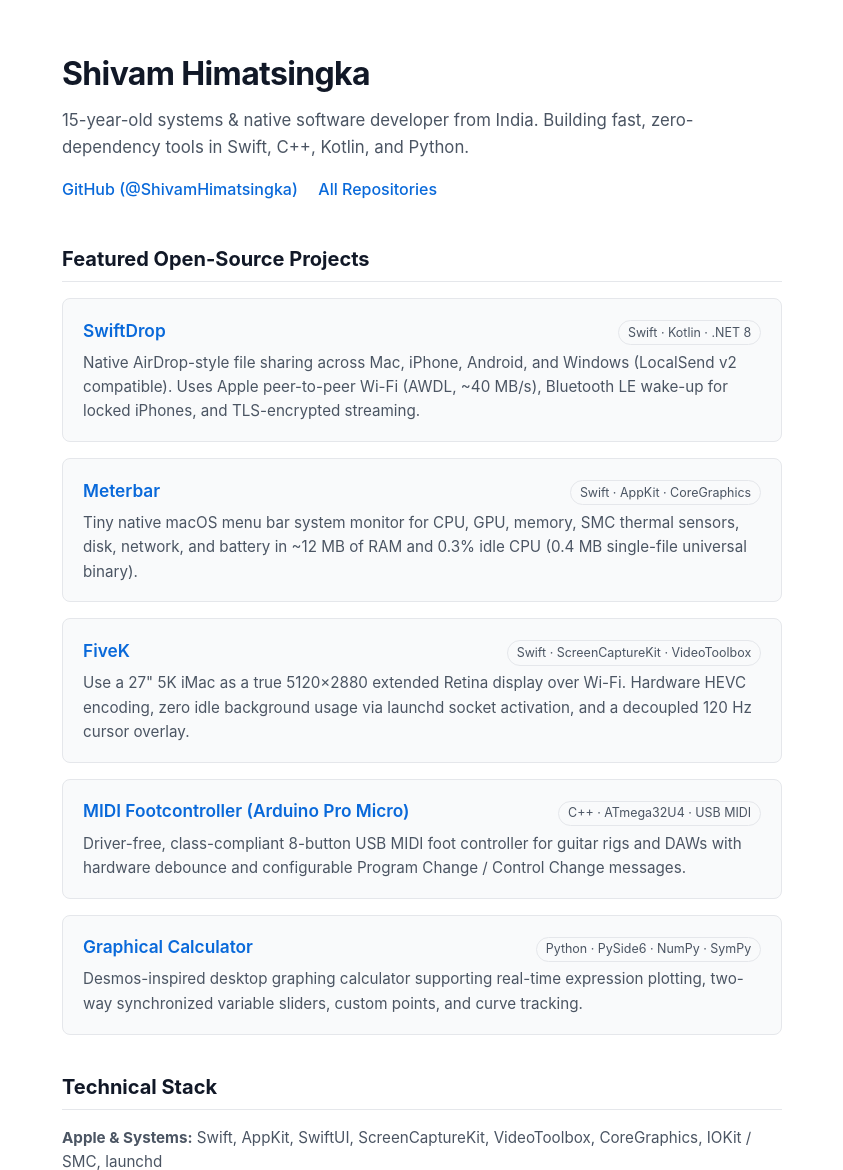
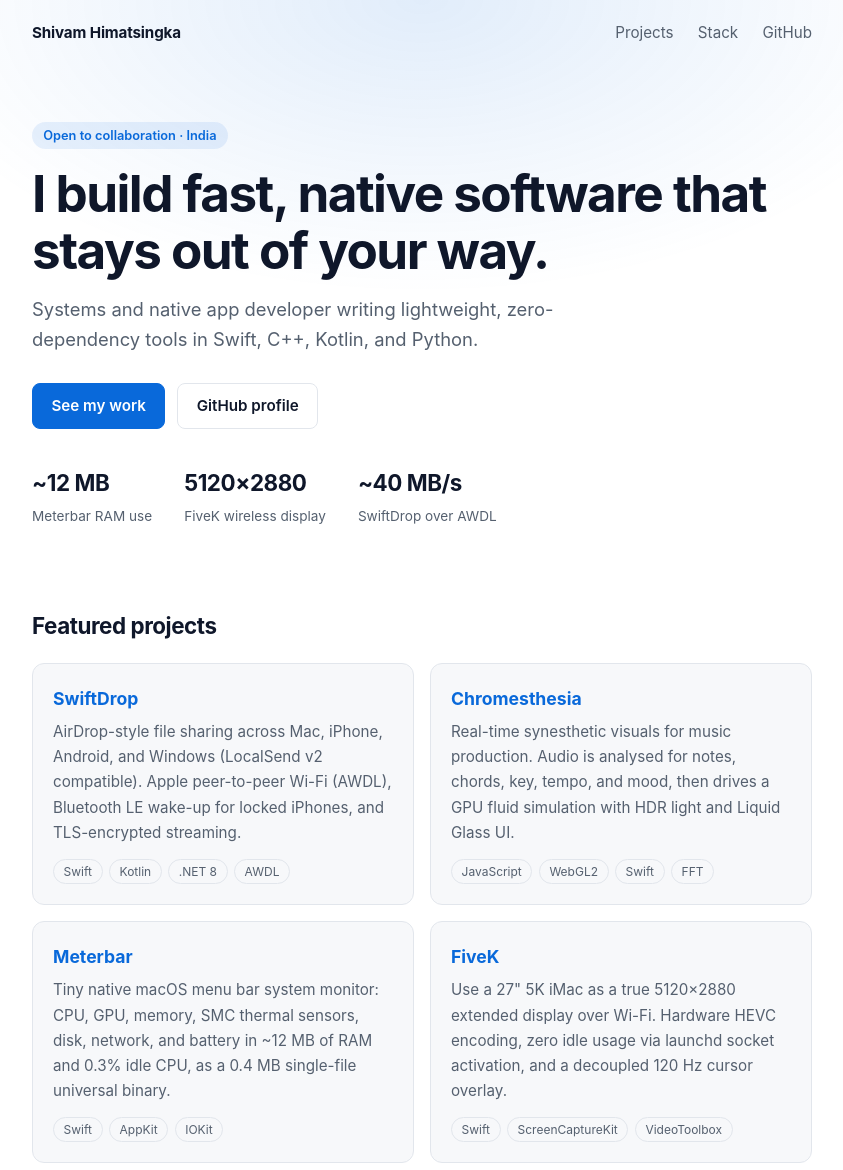
Before and after one commit to ShivamHimatsingka/shivamhimatsingka.github.io, a plain HTML site: page index.html in a window 1280 px wide. Shown: the top 1170 px of the page, without its empty margins (218-1061 px from the left). Drawn offline with Linux system fonts and the light colour scheme.

Commit message:
Redesign portfolio: fix canonical/OG URLs, add Chromesthesia, polish layout
Co-Authored-By: Claude Sonnet 5.5 <noreply@anthropic.com>

```diff
--- a/index.html
+++ b/index.html
@@ -5,26 +5,29 @@
   <meta name="msvalidate.01" content="E18E14BA4FF711DF40ADDACDABE24C00" />
   <meta charset="UTF-8" />
   <meta name="viewport" content="width=device-width, initial-scale=1.0" />
-  <title>Shivam Himatsingka — Systems & Native Software Developer</title>
-  <meta name="description" content="Portfolio of Shivam Himatsingka — 15-year-old systems and native app developer in India building lightweight software in Swift, C++, Kotlin, and Python." />
-  <meta name="keywords" content="Shivam Himatsingka, SwiftDrop, Meterbar, FiveK, macOS developer, Swift, systems programming, open source" />
+  <title>Shivam Himatsingka — Systems &amp; Native Software Developer</title>
+  <meta name="description" content="Portfolio of Shivam Himatsingka, a systems and native app developer in India building lightweight software in Swift, C++, Kotlin, and Python." />
+  <meta name="keywords" content="Shivam Himatsingka, SwiftDrop, Meterbar, FiveK, Chromesthesia, macOS developer, Swift, systems programming, open source" />
   <meta name="author" content="Shivam Himatsingka" />
-  <link rel="canonical" href="https://github.io" />
+  <meta name="theme-color" content="#0d1117" />
+  <link rel="canonical" href="https://shivamhimatsingka.github.io/" />
 
-  <!-- Open Graph for clean link previews -->
-  <meta property="og:title" content="Shivam Himatsingka — Systems & Native Software Developer" />
+  <meta property="og:title" content="Shivam Himatsingka — Systems &amp; Native Software Developer" />
   <meta property="og:description" content="Lightweight, zero-dependency native apps and systems tools in Swift, C++, Kotlin, and Python." />
-  <meta property="og:url" content="https://github.io" />
+  <meta property="og:url" content="https://shivamhimatsingka.github.io/" />
   <meta property="og:type" content="website" />
+  <meta name="twitter:card" content="summary" />
 
   <style>
     :root {
       --bg: #ffffff;
-      --fg: #111827;
-      --muted: #4b5563;
-      --border: #e5e7eb;
+      --fg: #0f172a;
+      --muted: #55606f;
+      --border: #e2e6ec;
       --accent: #0969da;
-      --card-bg: #f9fafb;
+      --accent-soft: rgba(9, 105, 218, 0.09);
+      --card-bg: #f7f8fa;
+      --glow: rgba(9, 105, 218, 0.12);
     }
     @media (prefers-color-scheme: dark) {
       :root {
@@ -33,156 +36,195 @@
         --muted: #8b949e;
         --border: #30363d;
         --accent: #58a6ff;
+        --accent-soft: rgba(88, 166, 255, 0.12);
         --card-bg: #161b22;
+        --glow: rgba(88, 166, 255, 0.14);
       }
     }
     * { box-sizing: border-box; }
+    html { scroll-behavior: smooth; }
     body {
       font-family: -apple-system, BlinkMacSystemFont, "Segoe UI", Roboto, sans-serif;
       background: var(--bg);
       color: var(--fg);
-      line-height: 1.6;
-      max-width: 760px;
-      margin: 0 auto;
-      padding: 3rem 1.25rem;
+      line-height: 1.65;
+      margin: 0;
     }
-    header { margin-bottom: 2.5rem; }
-    h1 { font-size: 2rem; margin: 0 0 0.5rem; letter-spacing: -0.02em; }
-    .subtitle { color: var(--muted); font-size: 1.05rem; margin: 0 0 1rem; }
-    .links a {
+    body::before {
+      content: "";
+      position: fixed;
+      inset: 0 0 auto 0;
+      height: 420px;
+      background: radial-gradient(60% 100% at 50% 0%, var(--glow), transparent 70%);
+      pointer-events: none;
+      z-index: -1;
+    }
+    .wrap { max-width: 820px; margin: 0 auto; padding: 0 1.25rem; }
+    nav {
+      display: flex;
+      justify-content: space-between;
+      align-items: center;
+      padding: 1.25rem 0;
+      font-size: 0.95rem;
+    }
+    nav .brand { font-weight: 700; letter-spacing: -0.01em; color: var(--fg); text-decoration: none; }
+    nav a.link { color: var(--muted); text-decoration: none; margin-left: 1.25rem; }
+    nav a.link:hover { color: var(--accent); }
+    .hero { padding: 3.5rem 0 2rem; }
+    .eyebrow {
       display: inline-block;
-      margin-right: 1rem;
+      font-size: 0.8rem;
+      font-weight: 600;
       color: var(--accent);
+      background: var(--accent-soft);
+      padding: 0.2rem 0.7rem;
+      border-radius: 999px;
+      margin-bottom: 1rem;
+    }
+    h1 { font-size: clamp(2.2rem, 6vw, 3.2rem); line-height: 1.1; margin: 0 0 1rem; letter-spacing: -0.03em; }
+    .subtitle { color: var(--muted); font-size: 1.15rem; max-width: 600px; margin: 0 0 1.75rem; }
+    .btns { display: flex; flex-wrap: wrap; gap: 0.75rem; }
+    .btn {
+      display: inline-block;
+      padding: 0.6rem 1.15rem;
+      border-radius: 8px;
+      font-weight: 600;
+      font-size: 0.95rem;
       text-decoration: none;
-      font-weight: 500;
+      border: 1px solid var(--border);
+      color: var(--fg);
+      transition: transform 0.15s, border-color 0.15s;
     }
-    .links a:hover { text-decoration: underline; }
-    h2 {
-      font-size: 1.25rem;
-      border-bottom: 1px solid var(--border);
-      padding-bottom: 0.4rem;
-      margin: 2.25rem 0 1rem;
-    }
-    .grid {
-      display: grid;
-      grid-template-columns: 1fr;
-      gap: 1rem;
-    }
+    .btn:hover { transform: translateY(-1px); border-color: var(--accent); }
+    .btn.primary { background: var(--accent); border-color: var(--accent); color: #fff; }
+    .stats { display: flex; flex-wrap: wrap; gap: 2rem; margin-top: 2.25rem; }
+    .stat b { display: block; font-size: 1.4rem; letter-spacing: -0.02em; }
+    .stat span { color: var(--muted); font-size: 0.85rem; }
+    h2 { font-size: 1.4rem; letter-spacing: -0.02em; margin: 3rem 0 1.1rem; }
+    .grid { display: grid; grid-template-columns: repeat(auto-fit, minmax(min(340px, 100%), 1fr)); gap: 1rem; }
     .card {
+      display: flex;
+      flex-direction: column;
       background: var(--card-bg);
       border: 1px solid var(--border);
-      border-radius: 8px;
-      padding: 1.1rem 1.25rem;
+      border-radius: 12px;
+      padding: 1.25rem;
+      text-decoration: none;
+      color: inherit;
+      transition: transform 0.15s, border-color 0.15s, box-shadow 0.15s;
     }
-    .card-header {
-      display: flex;
-      justify-content: space-between;
-      align-items: baseline;
-      gap: 0.5rem;
-      margin-bottom: 0.35rem;
-    }
-    .card-title {
-      font-weight: 600;
-      font-size: 1.08rem;
-      color: var(--accent);
-      text-decoration: none;
-    }
-    .card-title:hover { text-decoration: underline; }
+    .card:hover { transform: translateY(-2px); border-color: var(--accent); box-shadow: 0 6px 20px var(--glow); }
+    .card-title { font-weight: 650; font-size: 1.1rem; color: var(--accent); margin-bottom: 0.4rem; }
+    .card p { margin: 0 0 0.9rem; color: var(--muted); font-size: 0.95rem; flex: 1; }
+    .tags { display: flex; flex-wrap: wrap; gap: 0.4rem; }
     .tag {
-      font-size: 0.78rem;
+      font-size: 0.75rem;
       color: var(--muted);
       border: 1px solid var(--border);
       border-radius: 999px;
-      padding: 0.1rem 0.55rem;
+      padding: 0.1rem 0.6rem;
       white-space: nowrap;
     }
-    .card p { margin: 0; color: var(--muted); font-size: 0.95rem; }
-    .skills { color: var(--muted); font-size: 0.95rem; }
+    .stack { display: grid; grid-template-columns: repeat(auto-fit, minmax(min(240px, 100%), 1fr)); gap: 1rem; }
+    .stack div { background: var(--card-bg); border: 1px solid var(--border); border-radius: 12px; padding: 1.1rem 1.25rem; }
+    .stack h3 { margin: 0 0 0.4rem; font-size: 0.95rem; }
+    .stack p { margin: 0; color: var(--muted); font-size: 0.9rem; }
     footer {
-      margin-top: 3rem;
-      padding-top: 1rem;
+      margin-top: 4rem;
+      padding: 1.5rem 0 2.5rem;
       border-top: 1px solid var(--border);
       color: var(--muted);
       font-size: 0.85rem;
+      display: flex;
+      justify-content: space-between;
+      flex-wrap: wrap;
+      gap: 0.5rem;
     }
+    footer a { color: inherit; }
+    @media (prefers-reduced-motion: reduce) { * { transition: none !important; } html { scroll-behavior: auto; } }
   </style>
 </head>
 <body>
-  <header>
-    <h1>Shivam Himatsingka</h1>
+  <div class="wrap">
+    <nav>
+      <a class="brand" href="#">Shivam Himatsingka</a>
+      <div>
+        <a class="link" href="#projects">Projects</a>
+        <a class="link" href="#stack">Stack</a>
+        <a class="link" href="https://github.com/ShivamHimatsingka" rel="me">GitHub</a>
+      </div>
+    </nav>
+
+    <header class="hero">
+      <span class="eyebrow">Open to collaboration · India</span>
+      <h1>I build fast, native software that stays out of your way.</h1>
       <p class="subtitle">
-      15-year-old systems &amp; native software developer from India. Building fast, zero-dependency tools in Swift, C++, Kotlin, and Python.
+        Systems and native app developer writing lightweight, zero-dependency tools in Swift, C++, Kotlin, and Python.
       </p>
-    <div class="links">
-      <a href="https://github.com/ShivamHimatsingka" rel="me">GitHub (@ShivamHimatsingka)</a>
-      <a href="https://github.com/ShivamHimatsingka?tab=repositories">All Repositories</a>
+      <div class="btns">
+        <a class="btn primary" href="#projects">See my work</a>
+        <a class="btn" href="https://github.com/ShivamHimatsingka" rel="me">GitHub profile</a>
+      </div>
+      <div class="stats">
+        <div class="stat"><b>~12 MB</b><span>Meterbar RAM use</span></div>
+        <div class="stat"><b>5120×2880</b><span>FiveK wireless display</span></div>
+        <div class="stat"><b>~40 MB/s</b><span>SwiftDrop over AWDL</span></div>
       </div>
     </header>
 
     <main>
-    <h2>Featured Open-Source Projects</h2>
+      <h2 id="projects">Featured projects</h2>
       <div class="grid">
-      <article class="card">
-        <div class="card-header">
-          <a class="card-title" href="https://github.com/ShivamHimatsingka/SwiftDrop">SwiftDrop</a>
-          <span class="tag">Swift · Kotlin · .NET 8</span>
-        </div>
-        <p>
-          Native AirDrop-style file sharing across Mac, iPhone, Android, and Windows (LocalSend v2 compatible). Uses Apple peer-to-peer Wi-Fi (AWDL, ~40 MB/s), Bluetooth LE wake-up for locked iPhones, and TLS-encrypted streaming.
-        </p>
-      </article>
+        <a class="card" href="https://github.com/ShivamHimatsingka/SwiftDrop">
+          <div class="card-title">SwiftDrop</div>
+          <p>AirDrop-style file sharing across Mac, iPhone, Android, and Windows (LocalSend v2 compatible). Apple peer-to-peer Wi-Fi (AWDL), Bluetooth LE wake-up for locked iPhones, and TLS-encrypted streaming.</p>
+          <div class="tags"><span class="tag">Swift</span><span class="tag">Kotlin</span><span class="tag">.NET 8</span><span class="tag">AWDL</span></div>
+        </a>
 
-      <article class="card">
-        <div class="card-header">
-          <a class="card-title" href="https://github.com/ShivamHimatsingka/Meterbar">Meterbar</a>
-          <span class="tag">Swift · AppKit · CoreGraphics</span>
-        </div>
-        <p>
-          Tiny native macOS menu bar system monitor for CPU, GPU, memory, SMC thermal sensors, disk, network, and battery in ~12 MB of RAM and 0.3% idle CPU (0.4 MB single-file universal binary).
-        </p>
-      </article>
+        <a class="card" href="https://github.com/ShivamHimatsingka/Chromesthesia">
+          <div class="card-title">Chromesthesia</div>
+          <p>Real-time synesthetic visuals for music production. Audio is analysed for notes, chords, key, tempo, and mood, then drives a GPU fluid simulation with HDR light and Liquid Glass UI.</p>
+          <div class="tags"><span class="tag">JavaScript</span><span class="tag">WebGL2</span><span class="tag">Swift</span><span class="tag">FFT</span></div>
+        </a>
 
-      <article class="card">
-        <div class="card-header">
-          <a class="card-title" href="https://github.com/ShivamHimatsingka/FiveK">FiveK</a>
-          <span class="tag">Swift · ScreenCaptureKit · VideoToolbox</span>
-        </div>
-        <p>
-          Use a 27" 5K iMac as a true 5120×2880 extended Retina display over Wi-Fi. Hardware HEVC encoding, zero idle background usage via launchd socket activation, and a decoupled 120 Hz cursor overlay.
-        </p>
-      </article>
+        <a class="card" href="https://github.com/ShivamHimatsingka/Meterbar">
+          <div class="card-title">Meterbar</div>
+          <p>Tiny native macOS menu bar system monitor: CPU, GPU, memory, SMC thermal sensors, disk, network, and battery in ~12 MB of RAM and 0.3% idle CPU, as a 0.4 MB single-file universal binary.</p>
+          <div class="tags"><span class="tag">Swift</span><span class="tag">AppKit</span><span class="tag">IOKit</span></div>
+        </a>
 
-      <article class="card">
-        <div class="card-header">
-          <a class="card-title" href="https://github.com/ShivamHimatsingka/MIDI_Footcontroller_Arduino_ProMicro">MIDI Footcontroller (Arduino Pro Micro)</a>
-          <span class="tag">C++ · ATmega32U4 · USB MIDI</span>
-        </div>
-        <p>
-          Driver-free, class-compliant 8-button USB MIDI foot controller for guitar rigs and DAWs with hardware debounce and configurable Program Change / Control Change messages.
-        </p>
-      </article>
+        <a class="card" href="https://github.com/ShivamHimatsingka/FiveK">
+          <div class="card-title">FiveK</div>
+          <p>Use a 27" 5K iMac as a true 5120×2880 extended display over Wi-Fi. Hardware HEVC encoding, zero idle usage via launchd socket activation, and a decoupled 120 Hz cursor overlay.</p>
+          <div class="tags"><span class="tag">Swift</span><span class="tag">ScreenCaptureKit</span><span class="tag">VideoToolbox</span></div>
+        </a>
 
-      <article class="card">
-        <div class="card-header">
-          <a class="card-title" href="https://github.com/ShivamHimatsingka/Graphical-Calculator">Graphical Calculator</a>
-          <span class="tag">Python · PySide6 · NumPy · SymPy</span>
-        </div>
-        <p>
-          Desmos-inspired desktop graphing calculator supporting real-time expression plotting, two-way synchronized variable sliders, custom points, and curve tracking.
-        </p>
-      </article>
+        <a class="card" href="https://github.com/ShivamHimatsingka/MIDI_Footcontroller_Arduino_ProMicro">
+          <div class="card-title">MIDI Footcontroller</div>
+          <p>Driver-free, class-compliant 8-button USB MIDI foot controller for guitar rigs and DAWs, with hardware debounce and configurable Program Change / Control Change messages.</p>
+          <div class="tags"><span class="tag">C++</span><span class="tag">ATmega32U4</span><span class="tag">USB MIDI</span></div>
+        </a>
+
+        <a class="card" href="https://github.com/ShivamHimatsingka/Graphical-Calculator">
+          <div class="card-title">Graphical Calculator</div>
+          <p>Desmos-inspired desktop graphing calculator with real-time plotting, two-way synced variable sliders, custom points, and curve tracking.</p>
+          <div class="tags"><span class="tag">Python</span><span class="tag">PySide6</span><span class="tag">NumPy</span><span class="tag">SymPy</span></div>
+        </a>
       </div>
 
-    <h2>Technical Stack</h2>
-    <p class="skills">
-      <strong>Apple &amp; Systems:</strong> Swift, AppKit, SwiftUI, ScreenCaptureKit, VideoToolbox, CoreGraphics, IOKit / SMC, launchd<br />
-      <strong>Cross-Platform &amp; Networking:</strong> Kotlin (Jetpack Compose), C# / .NET 8, Bluetooth LE, AWDL / Wi-Fi Direct, TLS<br />
-      <strong>Embedded &amp; Scientific:</strong> C++ (Arduino / ATmega32U4), Python (NumPy, SymPy, PySide6, PyQtGraph)
-    </p>
+      <h2 id="stack">Technical stack</h2>
+      <div class="stack">
+        <div><h3>Apple &amp; Systems</h3><p>Swift, AppKit, SwiftUI, ScreenCaptureKit, VideoToolbox, Core Audio, CoreGraphics, IOKit / SMC, launchd</p></div>
+        <div><h3>Cross-platform &amp; Networking</h3><p>Kotlin (Jetpack Compose), C# / .NET 8, Bluetooth LE, AWDL / Wi-Fi Direct, TLS</p></div>
+        <div><h3>Graphics &amp; Audio</h3><p>WebGL2, GLSL, FFT-based analysis, MIDI</p></div>
+        <div><h3>Embedded &amp; Scientific</h3><p>C++ (Arduino / ATmega32U4), Python (NumPy, SymPy, PySide6, PyQtGraph)</p></div>
+      </div>
     </main>
 
     <footer>
-    © 2026 Shivam Himatsingka · <a href="https://github.com/ShivamHimatsingka" style="color: inherit;">://github.com</a>
+      <span>© 2026 Shivam Himatsingka</span>
+      <a href="https://github.com/ShivamHimatsingka" rel="me">github.com/ShivamHimatsingka</a>
     </footer>
+  </div>
 </body>
 </html>
```
Also changed, not shown: 1 other file. Lines whose indentation alone changed are shown as unchanged.
